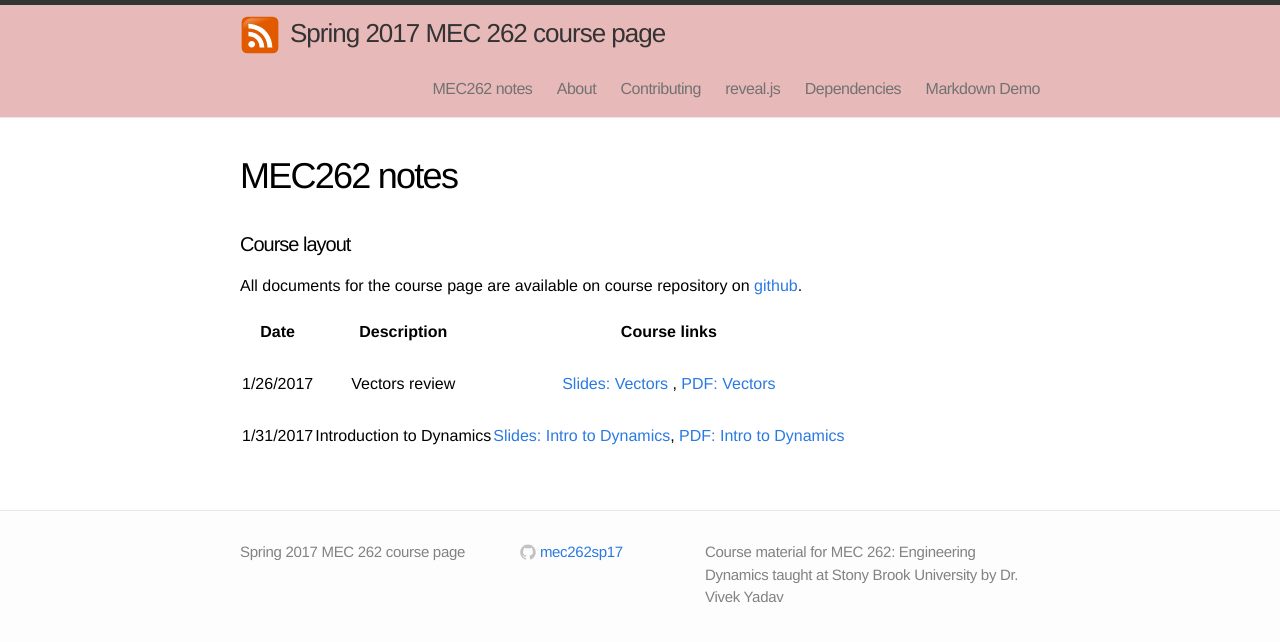
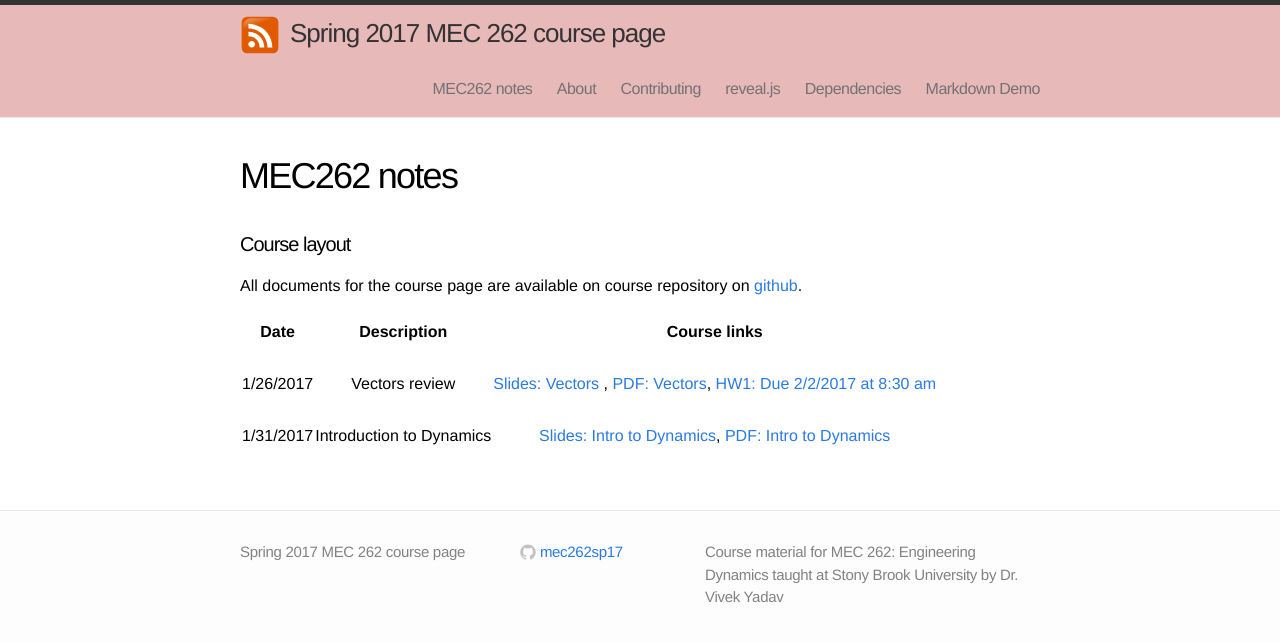
Before and after one commit to mec262sp17/mec262sp17.github.io, a Jekyll site: the page built from Course_materials.md, in a window 1280 px wide. Shown: the top 642 px of the page. Built offline with Jekyll 4.4.1, drawn with Linux system fonts in a browser that asks for light colours.

Commit message:
added HW files

```diff
--- a/Course_materials.md
+++ b/Course_materials.md
@@ -15,6 +15,6 @@
 | Date     | Description | Course links |
 | :----------: | :--------------------------------------: | :--------: |
 | | | |
-|       1/26/2017    |   Vectors review | [Slides: Vectors](https://mec262sp17.github.io/Presentations/Review_vectors.html#/) , [PDF: Vectors](https://mec262sp17.github.io/Presentations/Review_vectors.pdf)         |
+|       1/26/2017    |   Vectors review | [Slides: Vectors](https://mec262sp17.github.io/Presentations/Review_vectors.html#/) , [PDF: Vectors](https://mec262sp17.github.io/Presentations/Review_vectors.pdf), [HW1: Due 2/2/2017 at 8:30 am](https://mec262sp17.github.io/Homework2017/MEC262_HW1_DueFeb22017.pdf)        |
 | | | |
 |       1/31/2017    |    Introduction to Dynamics |  [Slides: Intro to Dynamics](https://mec262sp17.github.io/Presentations/Ch1_Intro_to_Dynamics.html#/), [PDF: Intro to Dynamics](https://mec262sp17.github.io/Presentations/Ch1_Intro_to_Dynamics.pdf)           |
```
Also changed, not shown: 1 other file.
